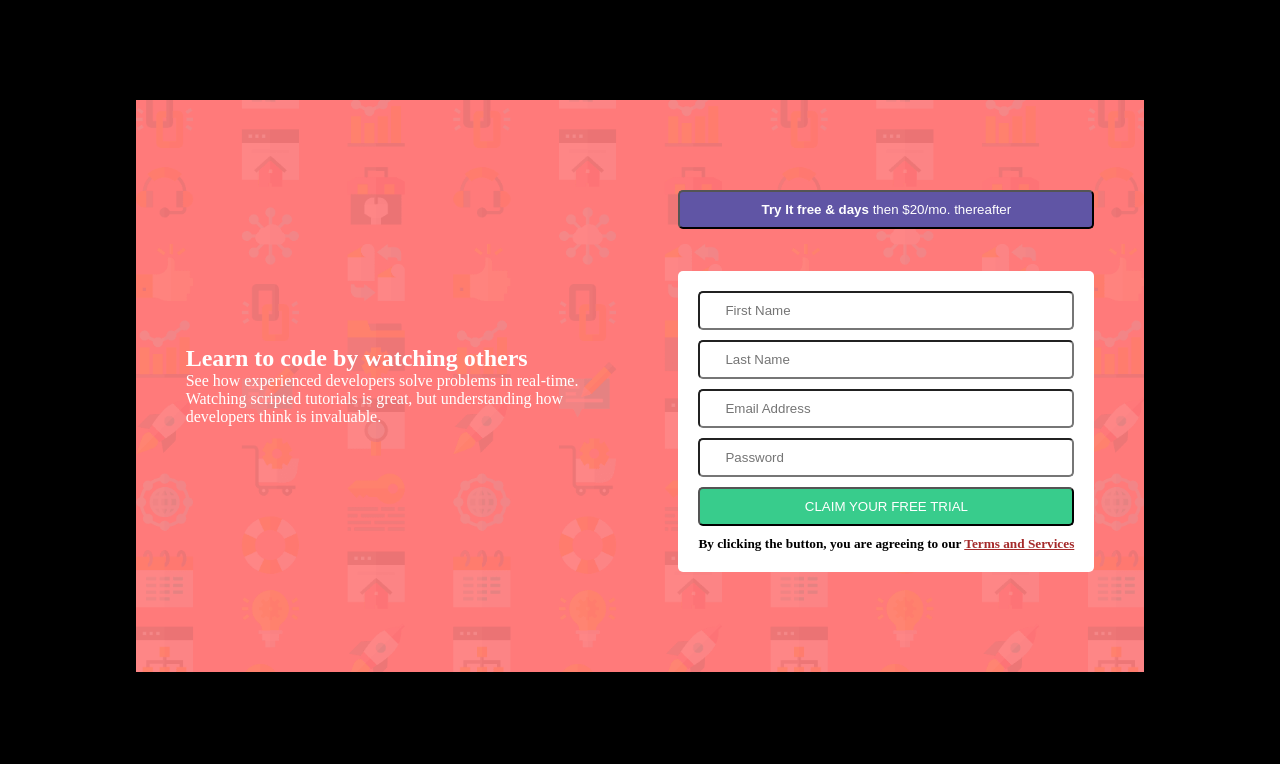
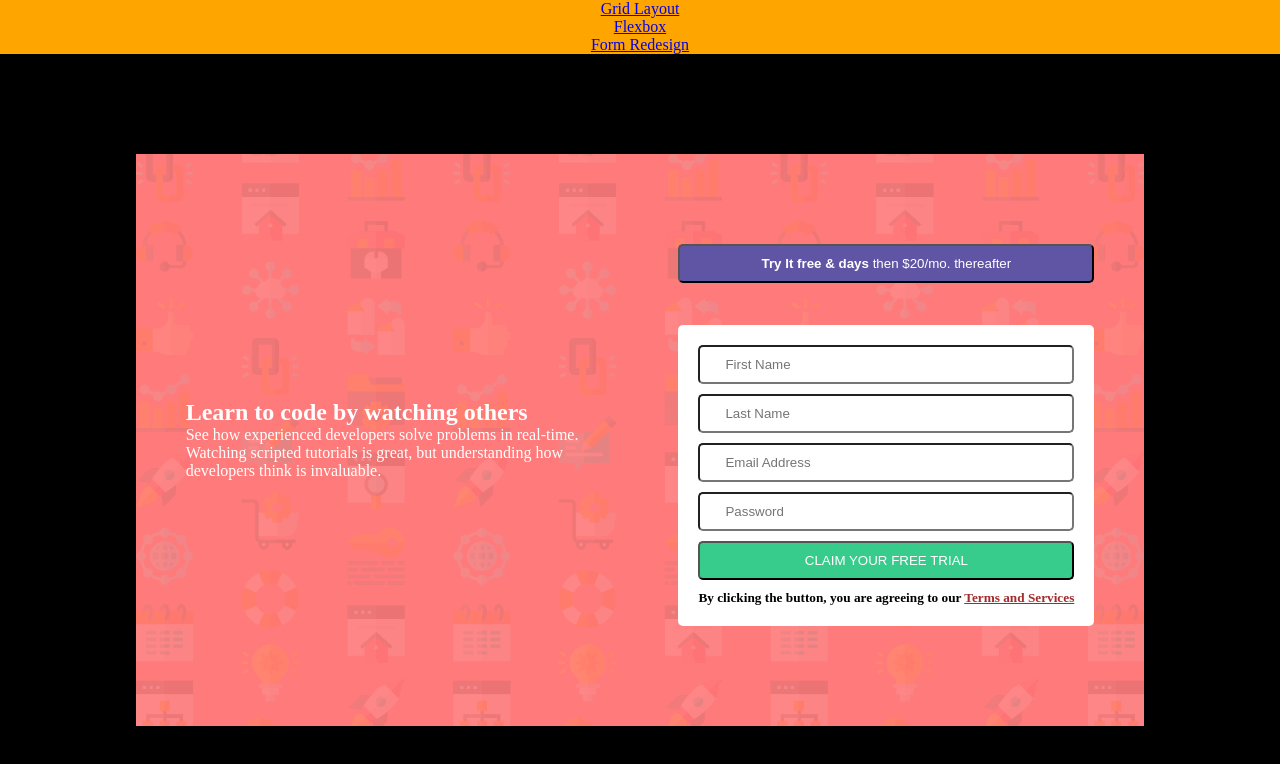
Before and after one commit to Sleeksmart21/Sleeksmart21.github.io-grid.html, a plain HTML site: page form.html in a window 1280 px wide. Drawn offline with Linux system fonts and the light colour scheme.

Commit message:
Just added another link for easy grading

```diff
--- a/form.html
+++ b/form.html
@@ -8,6 +8,16 @@
     <title>Sign Up</title>
 </head>
 <body>
+
+    <nav>
+        <ul>
+            <li><a href="grid.html">Grid Layout</a></li>
+            <li><a href="index.html">Flexbox</a></li>
+            <li><a href="form.html">Form Redesign</a></li>
+        </ul>
+    </nav>
+
+
     <main>
         <div class="container">
             <div class="child">
--- a/style1.css
+++ b/style1.css
@@ -16,6 +16,16 @@
     --misc-color: steelblue;
     --custom-color: grey;
 }
+
+
+nav{
+    list-style: none;
+    color: white;
+    text-decoration: none;
+    text-align: center;
+    background: orange;
+ }
+
 
 @media screen and (max-width:840px) {
     .form{
```
Also changed, not shown: grid.html (+1 -0 lines), index.html (+1 -0 lines).
